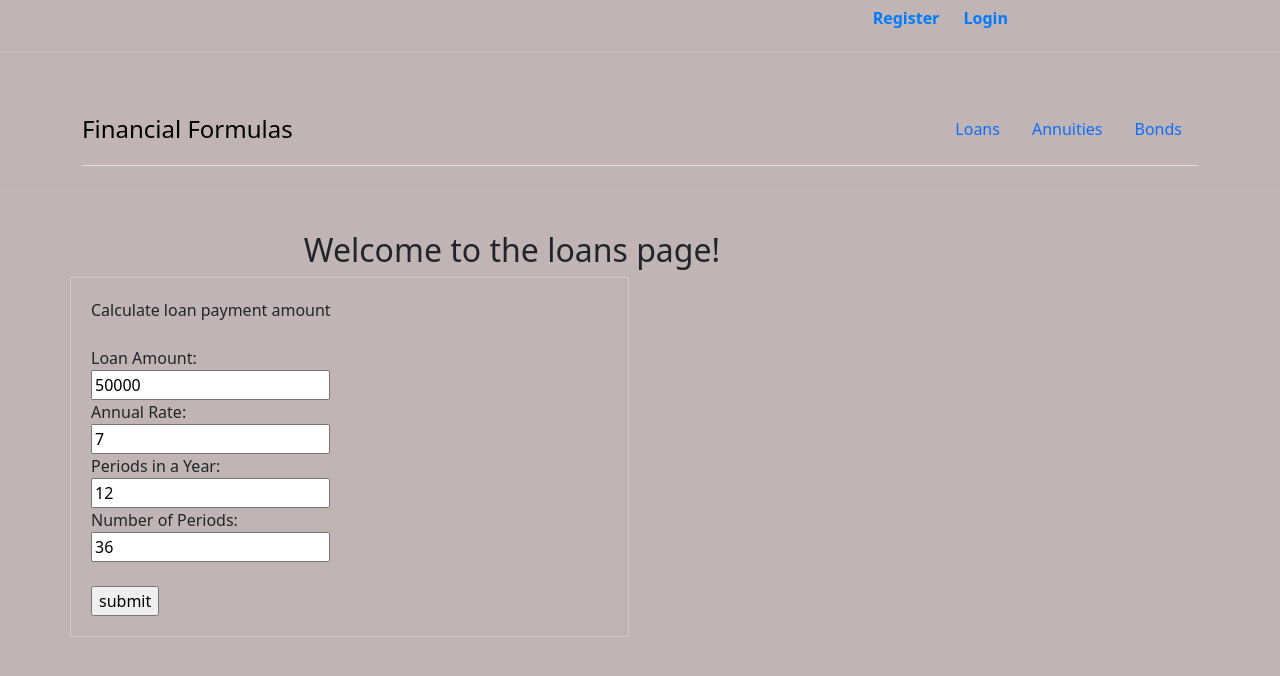
After one commit to aidang1003/financial-formulas, a Flask app: page /loan in a window 1280 px wide. The commit adds this page. Shown: the top 676 px of the page. Run offline with Flask 3, Linux system fonts and the light colour scheme.

Commit message:
Loans
Add loans page which calculates a loan payment amount.

```diff
--- a/finance/__init__.py
+++ b/finance/__init__.py
@@ -35,13 +35,16 @@ def create_app(test_config=None):
     from . import auth
     app.register_blueprint(auth.auth_bp)
 
+    from . import allocation
+    app.register_blueprint(allocation.allocation_bp)
+
+    from . import loan
+    app.register_blueprint(loan.loan_bp)
+
     from . import annuity
     app.register_blueprint(annuity.annuity_bp)
 
     from . import bond
     app.register_blueprint(bond.bond_bp)
 
-    from . import allocation
-    app.register_blueprint(allocation.allocation_bp)
-
     return app
--- /dev/null
+++ b/finance/loan.py
@@ -0,0 +1,42 @@
+import functools
+from flask import Blueprint, Flask, render_template, url_for, session, request
+from werkzeug.security import check_password_hash, generate_password_hash
+
+loan_bp = Blueprint("loan", __name__)
+
+@loan_bp.route('/loan', methods=["GET","POST"])
+def loan():
+    if request.method == "GET":
+        if 'presentValue' not in session:
+            session["presentValue"] = request.args.get('presentValue', default=50000, type=float)
+        if 'annualRate' not in session:
+            session["annualRate"] = request.args.get('annualRate', default=7, type=float)
+        if 'periodsPerYear' not in session:
+            session["periodsPerYear"] = request.args.get('periodsPerYear', default=12, type=float)
+        if 'numberOfPeriods' not in session:
+            session["numberOfPeriods"] = request.args.get('numberOfPeriods', default=36, type=float)
+
+    if request.method == "POST":
+        form = request.form
+        session['presentValue'] = float(form['presentValue'])
+        session['annualRate'] = float(form['annualRate'])
+        session['periodsPerYear'] = float(form['periodsPerYear'])
+        session['numberOfPeriods'] = float(form['numberOfPeriods'])
+
+        loan = Loan(session)
+
+        session['loanPayment'] = loan.LoanPayment()
+
+    return render_template('loan.html', session=session)
+
+
+class Loan():
+    def __init__(self, arrData):
+        self.presentValue = arrData['presentValue']
+        self.ratePerPeriod = arrData['annualRate'] / 100 / arrData['periodsPerYear']
+        self.numberOfPeriods = arrData['numberOfPeriods']
+
+
+    def LoanPayment(self):
+        # Calculates a loan paymeny given a period
+        return (self.ratePerPeriod * self.presentValue) / (1 - ((1 + self.ratePerPeriod) ** (-1 * self.numberOfPeriods)))
--- a/finance/templates/base.html
+++ b/finance/templates/base.html
@@ -35,8 +35,13 @@
             <span class="fs-4">Financial Formulas</span>
           </a>
           <ul class="nav nav-pills">
+            {% if g.user %}
             <li class="nav-item">
               <a class="nav-link" href="{{ url_for('allocation.allocation') }}">Eth Allocation</a>
+            </li>
+            {% endif %}
+            <li class="nav-item">
+              <a class="nav-link" href="{{ url_for('loan.loan') }}">Loans</a>
             </li>
             <li class="nav-item">
               <a class="nav-link" href="{{ url_for('annuity.annuity') }}">Annuities</a>
--- /dev/null
+++ b/finance/templates/loan.html
@@ -0,0 +1,68 @@
+{% extends 'base.html' %} {% block title %} Loans {% endblock %} {% block body
+    %}
+    <div class="content-centered">
+      <h2>Welcome to the loans page!</h2>
+    </div>
+
+    <div class="container">
+      <div class="row">
+        <div class="column">
+          <form action="/loan" method="POST">
+            <head>Calculate loan payment amount</head
+            ><br /><br />
+            <label for="presentValue">Loan Amount:</label><br />
+            <input
+              type="number"
+              value="{{session.presentValue}}"
+              placeholder="50000"
+              id="presentValue"
+              name="presentValue"
+              min="0"
+              step="1"
+              required
+            /><br />
+            <label for="annualRate">Annual Rate:</label><br />
+            <input
+              type="number"
+              value="{{session.annualRate}}"
+              placeholder="980"
+              id="annualRate"
+              name="annualRate"
+              min="0"
+              step=".1"
+              required
+            /><br />
+            <label for="periodsPerYear">Periods in a Year:</label><br />
+            <input
+              type="number"
+              value="{{session.periodsPerYear}}"
+              placeholder="12"
+              id="periodsPerYear"
+              name="periodsPerYear"
+              min="0"
+              step="1"
+              required
+            /><br />
+            <label for="numberOfPeriods">Number of Periods:</label><br />
+            <input
+              type="number"
+              value="{{session.numberOfPeriods}}"
+              placeholder="36"
+              id="numberOfPeriods"
+              name="numberOfPeriods"
+              min="0"
+              step="1"
+              required
+            /><br />
+            <br />
+            <input type="submit" value="submit" />
+            {% if session.loanPayment %}
+            <h4>Loan Payment: {{session.loanPayment}}</h4>
+            {% endif %}
+          </form>
+        </div>
+      </div>
+    </div>
+    <body>
+      {% endblock %}
+    </body>
```
Also changed, not shown: 1 other file.
